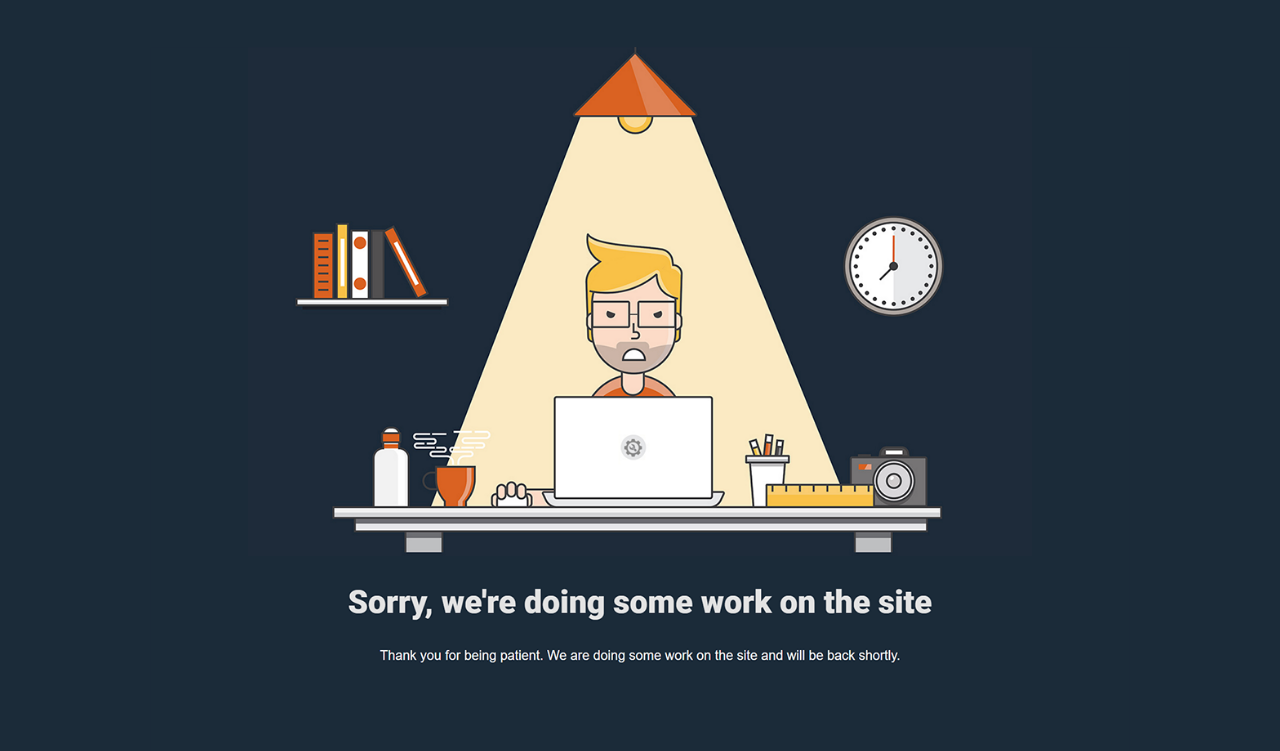
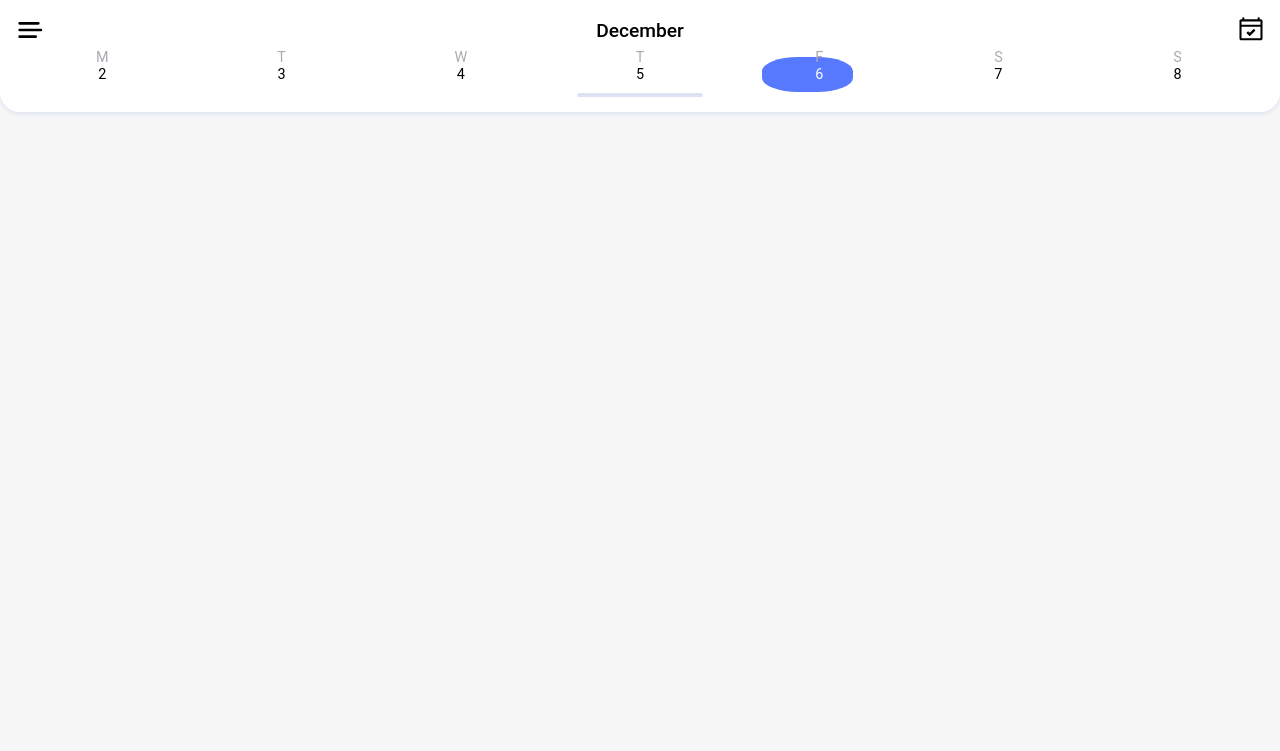
Before and after one commit to gh0stonio/boardel_old, a Next.js app: page / in a window 1280 px wide. Shown: the top 751 px of the page. Built offline with nearby package versions, Linux system fonts and the light colour scheme.

Commit message:
feat: implement header with calendar and empty tasks display

```diff
--- a/package.json
+++ b/package.json
@@ -39,6 +39,7 @@
     "tabWidth": 2
   },
   "dependencies": {
+    "moment": "^2.24.0",
     "next": "^9.1.4",
     "next-offline": "^4.0.6",
     "react": "^16.12.0",
--- /dev/null
+++ b/src/components/empty/index.tsx
@@ -0,0 +1,21 @@
+import React from 'react'
+
+import { Container, SuccessIcon, SuccessText } from './styles'
+
+const Empty: React.FC = () => {
+  return (
+    <Container>
+      <SuccessIcon viewBox="0 0 67 83.75" height="10rem" width="10rem">
+        <path d="M6.5 6c-.6 0-1 .4-1 1 0 10.1 6 19.1 15.3 23.1 2.2 3.4 4.9 6.4 8.1 8.8v13.8h-1.4c-.6 0-1 .4-1 1v4.9h-2.4c-.6 0-1 .4-1 1v5.9c0 .6.4 1 1 1h18.8c.6 0 1-.4 1-1v-5.9c0-.6-.4-1-1-1h-2.4v-4.9c0-.6-.4-1-1-1h-1.4V38.9c3.2-2.5 5.9-5.4 8.1-8.9 3-1.3 5.6-3 7.9-5.3 4.7-4.7 7.3-11 7.3-17.7 0-.6-.4-1-1-1h-8.7c0-1.7-.1-3.1 0-4.4 0-.3-.1-.6-.3-.8-.2-.2-.5-.3-.7-.3H16.2c-.3 0-.5.1-.7.3-.2.2-.3.5-.3.8.1 1.3.1 2.7 0 4.4H6.5zm1 2h7.7c-.1 6.7.5 12.5 3.8 19C12.2 23 7.9 15.9 7.5 8zm34.4 56.5H25.1v-3.9h16.8v3.9zm-3.4-5.9h-10v-3.9h10.1v3.9zm-7.7-5.9V40.4s.1 0 .1.1c.7.4 1.4.9 2.1 1.3.2.1.3.1.5.1s.3 0 .5-.1c.7-.4 1.4-.8 2.1-1.3 0 0 .1 0 .1-.1v12.3h-5.4zm21.9-29.4c-1.4 1.4-3 2.6-4.7 3.6 3.1-6.2 3.9-11.9 3.8-19h7.7c-.3 5.9-2.6 11.3-6.8 15.4zM17.3 2.5h32.5c-.2 5.5 2.7 25.9-16.3 37.2C15.4 29 17.6 11 17.3 2.5z" />
+        <path d="M28.4 19.7l-2.2 6.8c-.1.4 0 .9.4 1.1s.8.3 1.2 0l5.8-4.2 5.8 4.2c.3.3.8.3 1.2 0 .4-.3.5-.7.4-1.1l-2.2-6.8 5.8-4.2c.4-.3.5-.7.4-1.1s-.5-.7-1-.7h-7.2l-2.2-6.8c-.1-.4-.5-.7-1-.7s-.8.3-1 .7l-2.2 6.8h-7.2c-.4 0-.8.3-1 .7s0 .9.4 1.1l5.8 4.2zm2.7-4.1c.4 0 .8-.3 1-.7l1.5-4.6 1.5 4.6c.1.4.5.7 1 .7h4.8L37 18.4c-.4.3-.5.7-.4 1.1l1.5 4.6-3.9-2.8c-.2-.1-.4-.2-.6-.2s-.4.1-.6.2l-4 2.9 1.5-4.6c.1-.4 0-.9-.4-1.1l-3.9-2.8h4.9z" />
+      </SuccessIcon>
+      <SuccessText>
+        Yeah \o/
+        <br />
+        No more tasks for today
+      </SuccessText>
+    </Container>
+  )
+}
+
+export default Empty
--- /dev/null
+++ b/src/components/empty/styles.tsx
@@ -0,0 +1,18 @@
+import styled from 'styled-components'
+
+export const Container = styled.div`
+  display: flex;
+  flex-direction: column;
+  align-items: center;
+  margin-top: 50%;
+`
+
+export const SuccessIcon = styled.svg`
+  fill: ${({ theme }) => theme.colors.darkestGrey};
+`
+
+export const SuccessText = styled.div`
+  text-align: center;
+  color: ${({ theme }) => theme.colors.darkestGrey};
+  font-size: 1.2rem;
+`
--- /dev/null
+++ b/src/components/header/index.tsx
@@ -0,0 +1,77 @@
+import React, { useMemo } from 'react'
+import moment, { weekdays } from 'moment'
+
+import {
+  Bottom,
+  BurgerMenu,
+  Container,
+  CurrentMonth,
+  DaysNameItem,
+  DaysNamesBlock,
+  DaysNumberItem,
+  DaysNumbersBlock,
+  TodayCalendar,
+  Top,
+  WeekCalendar,
+} from './styles'
+
+const Header: React.FC = () => {
+  const today = moment()
+
+  const weekDays: moment.Moment[] = useMemo(() => {
+    const days = []
+
+    for (let i = 1; i < 8; i++) days.push(moment().day(i))
+
+    return days
+  }, [today])
+
+  const daysNames = useMemo(
+    () =>
+      weekDays.map(day => {
+        const name = day.format('dd')
+        return <DaysNameItem key={name}>{name.charAt(0).toUpperCase()}</DaysNameItem>
+      }),
+    [weekdays],
+  )
+
+  const daysNumber = useMemo(
+    () =>
+      weekDays.map(day => {
+        const number = day.format('D')
+        return (
+          <DaysNumberItem key={number} active={day.isSame(today, 'day')}>
+            {number}
+          </DaysNumberItem>
+        )
+      }),
+    [weekdays],
+  )
+
+  return (
+    <Container>
+      <Top>
+        <BurgerMenu viewBox="0 0 22 24" width="2rem" height="2rem">
+          <path
+            d="M4 16h12a1 1 0 010 2H4a1 1 0 010-2zm0-5h16a1 1 0 010 2H4a1 1 0 010-2zm0-5h14a1 1 0 010 2H4a1 1 0 110-2z"
+            fillRule="nonzero"
+            fill="#000"
+          />
+        </BurgerMenu>
+
+        <CurrentMonth>{today.format('MMMM')}</CurrentMonth>
+
+        <TodayCalendar viewBox="0 0 100 125" width="2rem" height="2rem">
+          <path d="M88.4 13H84V8c0-1.7-1.3-3-3-3h-2c-1.6 0-3 1.3-3 3v5H24V8c0-1.7-1.3-3-3-3h-2c-1.6 0-3 1.3-3 3v5h-4.4C8 13 5 16.1 5 19.9V88c0 3.8 3 6.9 6.6 6.9h76.8c3.6 0 6.6-3.1 6.6-6.9V19.9c0-3.8-3-6.9-6.6-6.9zM87 21v13H13V21h74zM13 87V42h74v45H13zm53.6-29.2L46 78.4c-.3.3-.6.4-1 .4s-.7-.1-1-.4L32.8 67.1c-.5-.5-.5-1.4 0-1.9l4.9-4.9c.5-.5 1.4-.5 1.9 0l5.6 5.6L60 51.2c.5-.5 1.4-.5 1.9 0l4.7 4.7c.5.5.5 1.4 0 1.9z" />
+        </TodayCalendar>
+      </Top>
+      <WeekCalendar>
+        <DaysNamesBlock>{daysNames}</DaysNamesBlock>
+        <DaysNumbersBlock>{daysNumber}</DaysNumbersBlock>
+      </WeekCalendar>
+      <Bottom />
+    </Container>
+  )
+}
+
+export default Header
--- /dev/null
+++ b/src/components/header/styles.tsx
@@ -0,0 +1,111 @@
+import styled, { css } from 'styled-components'
+
+export const Container = styled.div`
+  flex-basis: 9rem;
+  display: flex;
+  flex-direction: column;
+  z-index: 1;
+  padding: 0.8rem;
+  flex: row;
+  background-color: ${({ theme }) => theme.colors.white};
+  border-bottom-left-radius: 1.25rem;
+  border-bottom-right-radius: 1.25rem;
+  box-shadow: 0px 2px 5px ${({ theme }) => theme.colors.darkGrey};
+`
+
+/**
+ * TOP SECTION
+ */
+export const Top = styled.div`
+  flex-basis: 2.25rem;
+  position: relative;
+  text-align: center;
+`
+export const BurgerMenu = styled.svg`
+  position: absolute;
+  left: 0;
+  top: 0.0625rem;
+`
+export const CurrentMonth = styled.div`
+  font-size: 1.2rem;
+  font-weight: 500;
+  text-transform: capitalize;
+  line-height: 100%;
+  height: 100%;
+  margin-top: 0.5rem;
+`
+export const TodayCalendar = styled.svg`
+  position: absolute;
+  right: 0;
+  top: 0.1875rem;
+`
+
+/**
+ * CALENDAR
+ */
+export const WeekCalendar = styled.div`
+  flex: 1;
+  display: flex;
+  flex-direction: column;
+  text-align: center;
+`
+export const DaysNamesBlock = styled.div`
+  flex: 1;
+  display: flex;
+  flex-direction: row;
+`
+export const DaysNameItem = styled.div`
+  flex: 1;
+  margin: auto;
+  color: ${({ theme }) => theme.colors.font.content};
+  font-size: 0.9rem;
+`
+export const DaysNumbersBlock = styled.div`
+  flex: 1;
+  display: flex;
+  flex-direction: row;
+`
+export const DaysNumberItem = styled.div<{ active?: boolean }>`
+  flex: 1;
+  position: relative;
+  margin: auto;
+  font-size: 0.9rem;
+
+  ${({ active }) =>
+    active &&
+    css`
+      color: ${({ theme }) => theme.colors.white};
+
+      &:after {
+        content: '';
+        padding: 0.3125rem;
+        position: absolute;
+        left: 18%;
+        background: #5779ff;
+        width: 45%;
+        height: 150%;
+        border-radius: 40%;
+        margin-top: -0.5625rem;
+        z-index: -1;
+      }
+    `}
+`
+
+/**
+ * BOTTOM SECTION
+ */
+export const Bottom = styled.div`
+  flex-basis: 1rem;
+  position: relative;
+
+  &:after {
+    content: '';
+    position: absolute;
+    left: 45%;
+    background: ${({ theme }) => theme.colors.darkGrey};
+    width: 10%;
+    height: 0.25rem;
+    border-radius: 0.125rem;
+    margin-top: 0.625rem;
+  }
+`
--- a/src/pages/_app.tsx
+++ b/src/pages/_app.tsx
@@ -1,12 +1,16 @@
+import moment from 'moment'
 import App from 'next/app'
 import Head from 'next/head'
 import React from 'react'
 import { createGlobalStyle, ThemeProvider } from 'styled-components'
 
+moment.locale('en')
+
 const theme = {
   colors: {
     grey: '#f7f7f7',
     darkGrey: '#dfe2f3',
+    darkestGrey: '#a8abbb',
     blue: '#5779ff',
     white: '#ffffff',
     font: {
--- a/src/pages/index.tsx
+++ b/src/pages/index.tsx
@@ -1,33 +1,31 @@
 import React from 'react'
 import styled from 'styled-components'
 
+import Header from '../components/header'
+import Empty from '../components/empty'
+
 const Wrapper = styled.div`
-  position: fixed;
-  top: -50%;
-  left: -50%;
-  width: 200%;
-  height: 200%;
-  background-color: #1b2b39;
+  background-color: ${({ theme }) => theme.colors.grey};
+  width: 100%;
+  height: 100vh;
+  display: flex;
+  flex-direction: column;
 `
 
-const WIP = styled.img`
-  position: absolute;
-  top: 0;
-  left: 0;
-  right: 0;
-  bottom: 0;
-  margin: auto;
-  width: 60%;
-
-  @media screen and (min-width: 1024px) {
-    width: 980px;
-  }
+const TasksContainer = styled.div`
+  height: 100%;
+  width: 100%;
+  position: relative;
+  flex: 1;
 `
 
 const Home: React.FC = () => {
   return (
     <Wrapper>
-      <WIP src="/WIP.png" alt="work in progress" />
+      <Header />
+      <TasksContainer>
+        <Empty />
+      </TasksContainer>
     </Wrapper>
   )
 }
```
Also changed, not shown: 1 other file (tests, documents, lock files or other folders).
